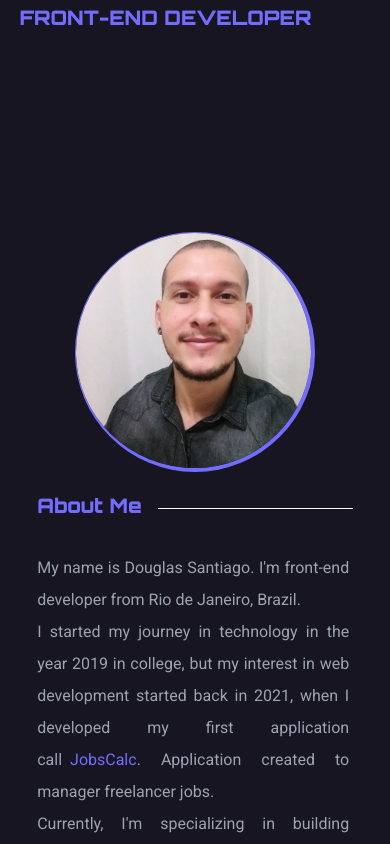
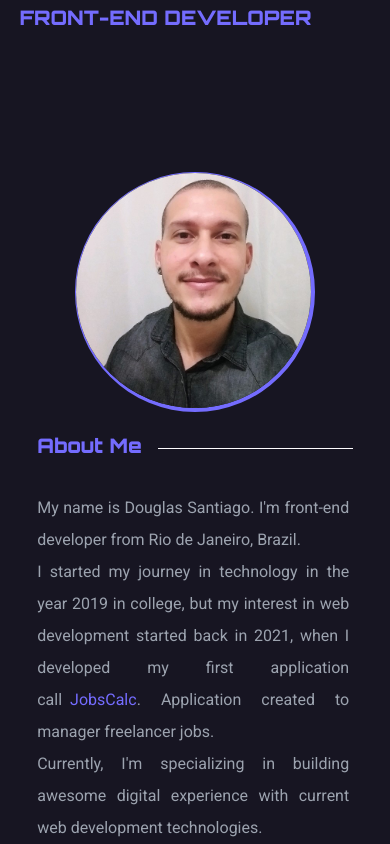
Before and after one commit to douglassantiagos/portfolio, a React (Vite) app: page / in a window 390 px wide. Shown: the part 660-1504 px from the top of the page. Built offline with nearby package versions, Linux system fonts and the light colour scheme; a web font is replaced by a local one.

Commit message:
fixed time to show page

```diff
--- a/src/Pages/About.tsx
+++ b/src/Pages/About.tsx
@@ -29,7 +29,7 @@ export function About() {
       viewport={{ once: true, amount: 0.2 }}
       className="flex flex-col min-h-screen justify-center items-center min-w-full m-auto dark:bg-white"
     >
-      <motion.div variants={Variants} className="flex flex-col 2xl:max-w-5xl xl:max-w-3xl md:max-w-2xl sm:max-w-sm items-center justify-center space-y-5 lg:my-20 sm:space-y-0 dark:bg-white" >
+      <motion.div variants={Variants} className="flex flex-col 2xl:max-w-5xl xl:max-w-3xl md:max-w-2xl sm:max-w-sm items-center justify-center space-y-5 lg:mt-5 sm:space-y-0 dark:bg-white" >
         <div className=" flex xl:flex-col items-center justify-center space-x-10 lg:space-y-5 py-10">
           <img src="./me.jpg" className="w-80 h-80 sm:w-60 sm:h-60 rounded-full object-cover hover:scale-105 hover:border-4 border-[1px] border-r-4 border-b-4 border-purple-600 transition-all duration-450 ease-linear dark:border-orange-400" />
           <section className="flex flex-col items-start justify-center max-w-xl sm:w-full">
@@ -87,7 +87,7 @@ export function About() {
       initial="offscreen"
       whileInView="onscreen"
       viewport={{ once: true, amount: 0.4 }}
-      className="sm:flex sm:flex-col sm:items-center sm:justify-center w-[1280px] 2xl:w-[1024px] xl:w-[768px] md:w-[670px] sm:w-[380px] mt-20 xl:mt-0"
+      className="sm:flex sm:flex-col sm:items-center sm:justify-center w-[1280px] 2xl:w-[1024px] xl:w-[768px] md:w-[670px] sm:w-[380px] mt-20 lg:mt-20  xl:mt-0"
       >
         <motion.h1 variants={Variants} className="flex justify-center text-xl text-white dark:text-purple-900 dark:font-bold">Some Qualifications</motion.h1>
 
```
